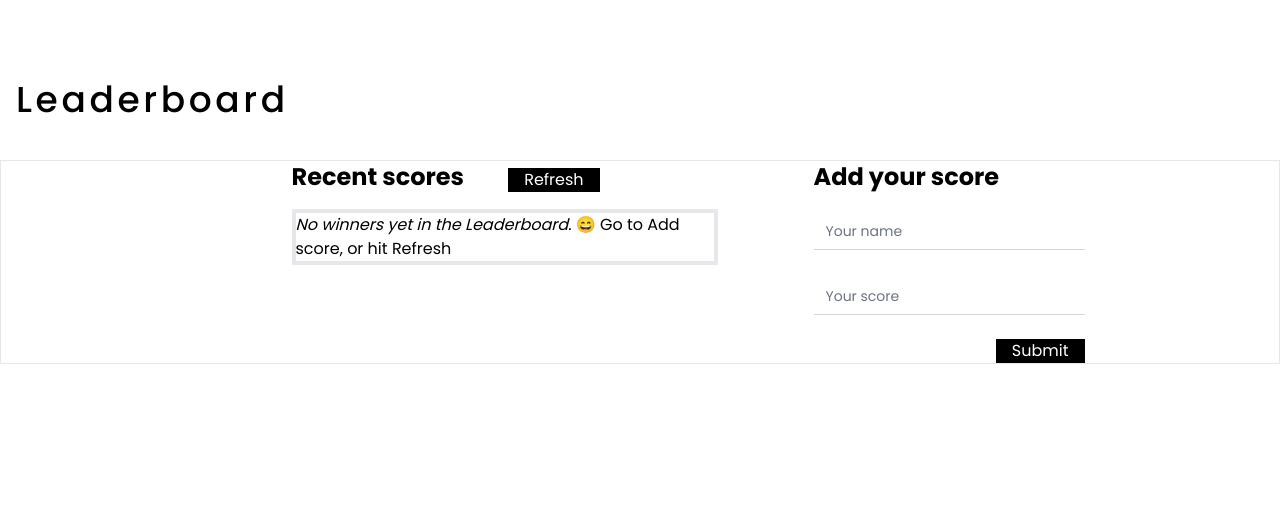
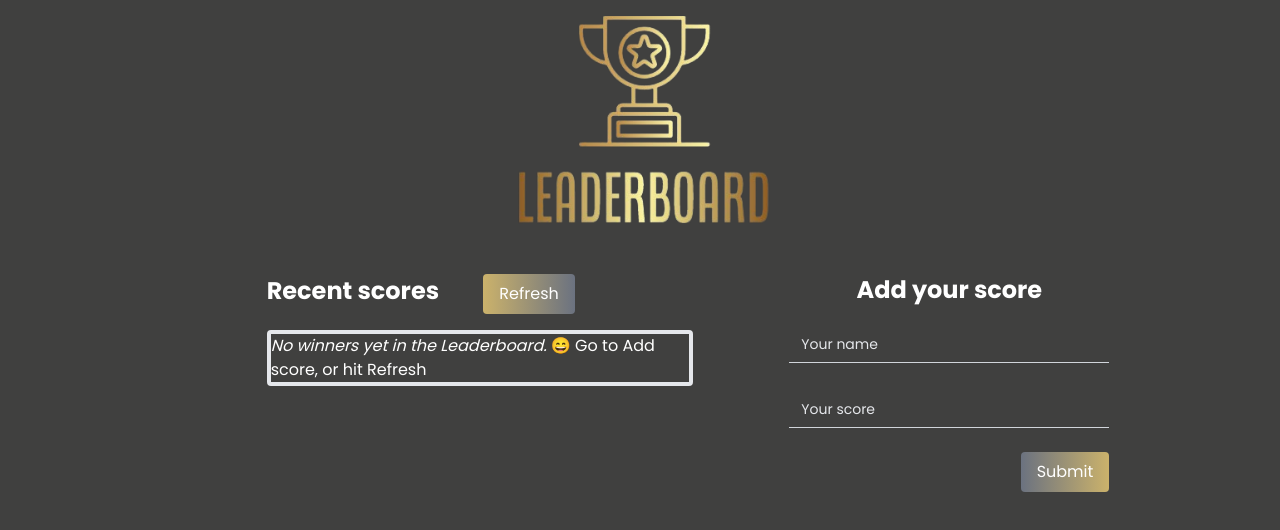
Before and after one commit to michael-duke/Leaderboard, a website built with webpack: page src/template.html in a window 1280 px wide. Built offline with nearby package versions, Linux system fonts and the light colour scheme; what tw-elements would draw is missing.

Commit message:
Improve styles, and adjust the placeholder for the scores

```diff
--- a/src/modules/dynamic-Board.js
+++ b/src/modules/dynamic-Board.js
@@ -9,10 +9,11 @@ export default class DynamicBoard {
 
     const message = document.createElement('span');
     message.innerText = 'No winners yet in the Leaderboard. ';
-    message.className = 'empty-message italic';
+    message.className = 'empty-message italic text-white';
 
     const smileyFace = document.createElement('span');
     smileyFace.innerText = '😄 Go to Add score, or hit Refresh';
+    smileyFace.className = 'text-white';
 
     scoreDisplay.append(message, smileyFace);
   }
@@ -29,7 +30,7 @@ export default class DynamicBoard {
       const { id, name, points } = score;
 
       const scoreMsg = document.createElement('h3');
-      scoreMsg.classList = 'pl-3 even:bg-gray-300';
+      scoreMsg.classList = 'pl-3 even:bg-gray-300 even:text-black first:text-yellow-400 first:font-bold text-white';
       scoreMsg.innerHTML = `<strong>${id}. </strong> ${name} :`;
 
       const pointsScored = document.createElement('span');
--- a/src/style.css
+++ b/src/style.css
@@ -14,6 +14,10 @@ html {
   box-sizing: inherit;
   font-family: Poppins, sans-serif;
   transition-duration: 0.25s;
+}
+
+body {
+  background-color: #40403f;
 }
 
 /* Scrollbar section */
--- a/src/template.html
+++ b/src/template.html
@@ -5,32 +5,96 @@
     <meta http-equiv="X-UA-Compatible" content="IE=edge" />
     <meta name="viewport" content="width=device-width, initial-scale=1.0" />
     <title>Leaderboard</title>
+    <link
+      rel="icon"
+      type="image/png"
+      sizes="32x32"
+      href="assets/icons/favicon/favicon-32x32.png"
+    />
+    <link
+      rel="icon"
+      type="image/png"
+      sizes="16x16"
+      href="assets/icons/favicon/favicon-16x16.png"
+    />
+    <link rel="manifest" href="assets/icons/favicon/site.webmanifest" />
   </head>
   <body>
     <main>
-      <h1 class="text-4xl tracking-widest font-medium absolute top-20 ml-4">Leaderboard</h1>
-      <section class="wrapper flex border justify-center sm:mx-2 sm:flex-col sm:gap-y-8 gap-x-24 mt-40">
-        <h2 class="text-[0px] visually-hidden">Wrapper for score display and add score</h2>
+      <div class="flex justify-center">
+        <img
+          class="w-[400px] h-[210px] object-cover my-4"
+          src="assets/app-logo.png"
+          alt="leaderboard-logo"
+        />
+      </div>
+      <section
+        class="wrapper flex justify-center sm:mx-2 sm:flex-col sm:gap-y-8 gap-x-24 mt-8"
+      >
+        <h2 class="text-[0px] visually-hidden">
+          Wrapper for score display and add score
+        </h2>
         <section class="recent-scores w-4/12 sm:w-11/12">
-          <h2 class="inline-block font-semibold text-2xl">Recent scores</h2>
-          <button class="refresh-btn bg-black text-white px-4 ml-10 sm:ml-0" type="button">
+          <h2 class="inline-block font-semibold text-2xl text-white">
+            Recent scores
+          </h2>
+          <button
+            type="button"
+            data-mdb-ripple="true"
+            data-mdb-ripple-color="dark"
+            class="refresh-btn bg-gradient-to-r from-regal-gold to-gray-500 text-white rounded px-4 py-2 ml-10 sm:ml-0"
+          >
             Refresh
           </button>
-          <div id="score-display" class="score-display border-4 mt-4 overflow-y-scroll sm:max-h-40 max-h-52">
-           <!-- Generated  -->
+          <div
+            id="score-display"
+            class="score-display border-4 rounded mt-4 overflow-y-scroll sm:max-h-40 max-h-52"
+          >
+            <!-- Generated  -->
           </div>
         </section>
-        <section class="score-add-section flex flex-col">
-          <h2 class="mb-4 font-semibold text-2xl">Add your score</h2>
+        <section class="score-add-section flex flex-col w-3/12 sm:w-11/12">
+          <h2
+            class="self-center sm:self-start mb-4 font-semibold text-2xl text-white"
+          >
+            Add your score
+          </h2>
           <div class="relative z-0 mb-6 w-full group">
-            <input type="text" name="floating_name" id="name" class="block py-2.5 px-0 w-full text-sm text-gray-900 bg-transparent transition duration-300 border-b border-gray-300 appearance-none dark:text-white dark:border-gray-600 dark:focus:border-amber-500 focus:outline-none focus:ring-0 focus:border-0 focus:border-b-2 focus:border-amber-600 peer" placeholder=" " required />
-            <label for="name" class="absolute ml-3 text-sm text-gray-500 dark:text-gray-400 duration-300 transform -translate-y-6 scale-75 top-3 -z-10 origin-[0] peer-focus:ml-0 peer-focus:left-0 peer-focus:text-amber-600 peer-focus:dark:text-amber-500 peer-placeholder-shown:scale-100 peer-placeholder-shown:translate-y-0 peer-focus:scale-75 peer-focus:-translate-y-6">Your name</label>
+            <input
+              type="text"
+              name="floating_name"
+              id="name"
+              class="block py-2.5 px-0 w-full text-sm text-gray-300 bg-transparent transition duration-300 border-b border-gray-300 appearance-none dark:text-white dark:border-gray-600 dark:focus:border-amber-500 focus:outline-none focus:ring-0 focus:border-0 focus:border-b-2 focus:border-amber-600 peer"
+              placeholder=" "
+              required
+            />
+            <label
+              for="name"
+              class="absolute ml-3 text-sm text-gray-200 dark:text-gray-400 duration-300 transform -translate-y-6 scale-75 top-3 -z-10 origin-[0] peer-focus:ml-0 peer-focus:left-0 peer-focus:text-amber-600 peer-focus:dark:text-amber-500 peer-placeholder-shown:scale-100 peer-placeholder-shown:translate-y-0 peer-focus:scale-75 peer-focus:-translate-y-6"
+              >Your name</label
+            >
           </div>
           <div class="relative z-0 mb-6 w-full group">
-            <input type="number" name="floating_score" id="score" class="block py-2.5 px-0 w-full text-sm text-gray-900 bg-transparent transition duration-300 border-b border-gray-300 appearance-none dark:text-white dark:border-gray-600 dark:focus:border-amber-500 focus:outline-none focus:ring-0 focus:border-0 focus:border-b-2 focus:border-amber-600 peer" placeholder=" " required />
-            <label for="score" class="absolute ml-3 text-sm text-gray-500 dark:text-gray-400 duration-300 transform -translate-y-6 scale-75 top-3 -z-10 origin-[0] peer-focus:ml-0 peer-focus:left-0 peer-focus:text-amber-600 peer-focus:dark:text-amber-500 peer-placeholder-shown:scale-100 peer-placeholder-shown:translate-y-0 peer-focus:scale-75 peer-focus:-translate-y-6">Your score</label>
+            <input
+              type="number"
+              name="floating_score"
+              id="score"
+              class="block py-2.5 px-0 w-full text-sm text-gray-300 bg-transparent transition duration-300 border-b border-gray-300 appearance-none dark:text-white dark:border-gray-600 dark:focus:border-amber-500 focus:outline-none focus:ring-0 focus:border-0 focus:border-b-2 focus:border-amber-600 peer"
+              placeholder=" "
+              required
+            />
+            <label
+              for="score"
+              class="absolute ml-3 text-sm text-gray-200 dark:text-gray-400 duration-300 transform -translate-y-6 scale-75 top-3 -z-10 origin-[0] peer-focus:ml-0 peer-focus:left-0 peer-focus:text-amber-600 peer-focus:dark:text-amber-500 peer-placeholder-shown:scale-100 peer-placeholder-shown:translate-y-0 peer-focus:scale-75 peer-focus:-translate-y-6"
+              >Your score</label
+            >
           </div>
-          <button class="add-score bg-black text-white px-4 self-end" type="button">
+          <button
+            data-mdb-ripple="true"
+            data-mdb-ripple-color="light"
+            type="button"
+            class="add-score bg-gradient-to-r from-gray-500 to-regal-gold text-white rounded px-4 py-2 self-end hover:ml-2 hover:bg-slate-300 transition duration-150 ease-in-out"
+          >
             Submit
           </button>
         </section>
--- a/tailwind.config.js
+++ b/tailwind.config.js
@@ -15,6 +15,8 @@ module.exports = {
         ms: { max: '1212px' },
       },
       colors: {
+        'goldy-gold': '#e5cf8a',
+        'regal-gold': '#cbb26b',
       },
     },
   },
```
